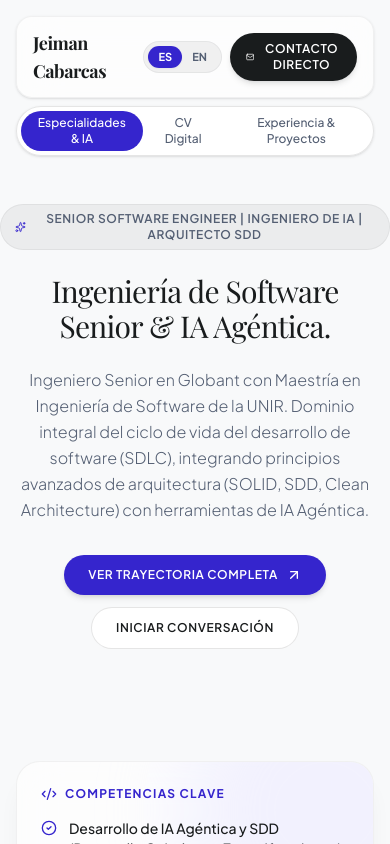
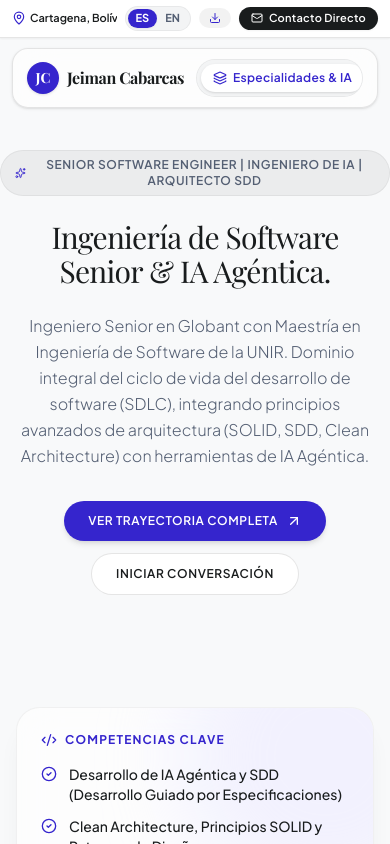
Before and after one commit to jeimancabarcas/jeimancabarcas-cv, a React (Vite) app: page / in a window 390 px wide. Shown: the top 844 px of the page. Built offline with nearby package versions, Linux system fonts and the light colour scheme; a web font is replaced by a local one.

Commit message:
feat(nav): implement sticky utility navigation
Introduce a persistent top utility bar and CSS scrollbar suppression for a cleaner mobile layout.

```diff
--- a/src/components/Navigation.tsx
+++ b/src/components/Navigation.tsx
@@ -2,7 +2,7 @@ import React from 'react';
 import { ActiveTab } from '../types';
 import { BASE_PROFILE } from '../data';
 import { useLanguage } from '../LanguageContext';
-import { Download, Mail, Layers, UserCheck, Briefcase, Globe } from 'lucide-react';
+import { Download, Mail, Layers, UserCheck, Briefcase, MapPin, Sparkles } from 'lucide-react';
 
 interface NavigationProps {
   activeTab: ActiveTab;
@@ -20,69 +20,30 @@ export const Navigation: React.FC<NavigationProps> = ({
   const { lang, setLang, t } = useLanguage();
 
   return (
-    <header className="sticky top-4 z-40 px-4 max-w-7xl mx-auto mb-8 sm:mb-12">
-      <div className="glass-card bg-white/80 backdrop-blur-md rounded-2xl border border-black/5 shadow-sm px-4 sm:px-6 py-3 transition-all duration-300 flex items-center justify-between gap-4">
-        {/* Brand Name */}
-        <button
-          onClick={() => setActiveTab('expertise')}
-          className="group flex items-center gap-2.5 text-left focus:outline-none"
-        >
-          <div>
-            <span className="font-serif text-lg font-bold tracking-tight text-[#191c1d] group-hover:text-[#3525cd] transition-colors">
-              {BASE_PROFILE.brandName}
-            </span>
-            <span className="hidden sm:inline-block text-[10px] uppercase tracking-widest text-[#545f73] ml-2 px-1.5 py-0.5 rounded bg-black/5 font-semibold">
-              {BASE_PROFILE.location}
-            </span>
+    <div className="w-full">
+      {/* 1. TOP STATIC UTILITY BAR (Sticky at absolute top-0) */}
+      <div className="sticky top-0 z-50 w-full bg-white/95 backdrop-blur-md border-b border-black/10 py-1.5 px-3 sm:px-6 text-xs transition-all shadow-xs">
+        <div className="max-w-7xl mx-auto flex items-center justify-between gap-2">
+          {/* Left: Location & Availability */}
+          <div className="flex items-center gap-2 overflow-hidden whitespace-nowrap">
+            <div className="flex items-center gap-1 text-[#191c1d] font-semibold text-[11px]">
+              <MapPin className="w-3.5 h-3.5 text-[#3525cd] shrink-0" />
+              <span>{BASE_PROFILE.location}</span>
             </div>
-        </button>
+            <span className="hidden sm:inline-block text-black/20">•</span>
+            <div className="hidden sm:flex items-center gap-1 px-2 py-0.5 rounded-full bg-emerald-50 text-emerald-800 border border-emerald-200 text-[10px] font-mono font-bold">
+              <span className="w-1.5 h-1.5 rounded-full bg-emerald-500 animate-pulse" />
+              <span>Disponible para Proyectos & Liderazgo IA</span>
+            </div>
+          </div>
 
-        {/* Primary Desktop Navigation Links */}
-        <nav className="hidden md:flex items-center gap-1 bg-[#f3f4f5] p-1.5 rounded-full border border-black/5">
-          <button
-            onClick={() => setActiveTab('expertise')}
-            className={`flex items-center gap-2 px-4 py-1.5 rounded-full text-xs font-semibold tracking-wide transition-all duration-200 ${
-              activeTab === 'expertise'
-                ? 'bg-white text-[#3525cd] shadow-sm'
-                : 'text-[#545f73] hover:text-[#191c1d] hover:bg-white/50'
-            }`}
-          >
-            <Layers className="w-3.5 h-3.5" />
-            <span>{t('navExpertise')}</span>
-          </button>
-
-          <button
-            onClick={() => setActiveTab('cv')}
-            className={`flex items-center gap-2 px-4 py-1.5 rounded-full text-xs font-semibold tracking-wide transition-all duration-200 ${
-              activeTab === 'cv'
-                ? 'bg-white text-[#3525cd] shadow-sm'
-                : 'text-[#545f73] hover:text-[#191c1d] hover:bg-white/50'
-            }`}
-          >
-            <UserCheck className="w-3.5 h-3.5" />
-            <span>{t('navCV')}</span>
-          </button>
-
-          <button
-            onClick={() => setActiveTab('experience')}
-            className={`flex items-center gap-2 px-4 py-1.5 rounded-full text-xs font-semibold tracking-wide transition-all duration-200 ${
-              activeTab === 'experience'
-                ? 'bg-white text-[#3525cd] shadow-sm'
-                : 'text-[#545f73] hover:text-[#191c1d] hover:bg-white/50'
-            }`}
-          >
-            <Briefcase className="w-3.5 h-3.5" />
-            <span>{t('navExperience')}</span>
-          </button>
-        </nav>
-
-        {/* Action Buttons & Language Switcher */}
-        <div className="flex items-center gap-2 sm:gap-3">
+          {/* Right: Actions (Language Toggle, Export CV, Contact) */}
+          <div className="flex items-center gap-2 shrink-0">
             {/* Language Switcher */}
-          <div className="flex items-center bg-black/5 p-1 rounded-full text-xs border border-black/5">
+            <div className="flex items-center bg-[#f3f4f5] p-0.5 rounded-full text-[11px] border border-black/5">
               <button
                 onClick={() => setLang('es')}
-              className={`px-2.5 py-1 rounded-full font-bold text-[11px] transition-all ${
+                className={`px-2 py-0.5 rounded-full font-bold transition-all ${
                   lang === 'es'
                     ? 'bg-[#3525cd] text-white shadow-xs'
                     : 'text-[#545f73] hover:text-[#191c1d]'
@@ -92,7 +53,7 @@ export const Navigation: React.FC<NavigationProps> = ({
               </button>
               <button
                 onClick={() => setLang('en')}
-              className={`px-2.5 py-1 rounded-full font-bold text-[11px] transition-all ${
+                className={`px-2 py-0.5 rounded-full font-bold transition-all ${
                   lang === 'en'
                     ? 'bg-[#3525cd] text-white shadow-xs'
                     : 'text-[#545f73] hover:text-[#191c1d]'
@@ -102,54 +63,89 @@ export const Navigation: React.FC<NavigationProps> = ({
               </button>
             </div>
 
+            {/* Export CV Button */}
             <button
               onClick={onOpenCVExport}
-            title="Export CV PDF / View Print Format"
-            className="hidden sm:flex items-center gap-1.5 px-3 py-1.5 text-xs font-medium text-[#545f73] hover:text-[#191c1d] bg-black/5 hover:bg-black/10 rounded-full transition-colors"
+              title="Exportar CV PDF"
+              className="flex items-center gap-1.5 px-2.5 py-1 rounded-full bg-black/5 hover:bg-black/10 text-[11px] font-medium text-[#191c1d] transition-colors"
             >
-            <Download className="w-3.5 h-3.5" />
-            <span>{t('exportCVBtn')}</span>
+              <Download className="w-3 h-3 text-[#3525cd]" />
+              <span className="hidden xs:inline">{t('exportCVBtn')}</span>
             </button>
 
+            {/* Direct Contact Button */}
             <button
               onClick={onOpenConnect}
-            className="flex items-center gap-2 px-4 py-2 rounded-full bg-[#191c1d] hover:bg-[#3525cd] text-white text-xs font-semibold tracking-wider uppercase transition-all duration-300 shadow-md hover:shadow-lg hover:shadow-[#3525cd]/20 active:scale-95"
+              className="flex items-center gap-1.5 px-3 py-1 rounded-full bg-[#191c1d] hover:bg-[#3525cd] text-white text-[11px] font-semibold tracking-wide transition-all shadow-xs active:scale-95"
             >
-            <Mail className="w-3.5 h-3.5" />
+              <Mail className="w-3 h-3" />
               <span>{t('connectBtn')}</span>
             </button>
           </div>
         </div>
+      </div>
 
-      {/* Mobile Tab Navigation Sub-bar */}
-      <div className="flex md:hidden justify-center mt-2">
-        <div className="flex items-center gap-1 bg-white/90 backdrop-blur-md p-1 rounded-full border border-black/10 shadow-sm text-xs">
+      {/* 2. MAIN FLOATING NAVIGATION HEADER */}
+      <header className="sticky top-[34px] sm:top-[37px] z-40 px-3 sm:px-6 max-w-7xl mx-auto my-2.5 sm:my-4">
+        <div className="glass-card bg-white/90 backdrop-blur-xl rounded-2xl border border-black/10 shadow-sm px-3.5 sm:px-6 py-2.5 sm:py-3 transition-all duration-300 flex items-center justify-between gap-3 overflow-hidden">
+          {/* Brand Logo / Name */}
           <button
             onClick={() => setActiveTab('expertise')}
-            className={`px-3 py-1 rounded-full font-medium transition-colors ${
-              activeTab === 'expertise' ? 'bg-[#3525cd] text-white' : 'text-[#545f73]'
+            className="group flex items-center gap-2 text-left focus:outline-none shrink-0"
+          >
+            <div className="w-8 h-8 rounded-full bg-[#3525cd] text-white flex items-center justify-center font-serif font-bold text-sm shadow-sm group-hover:scale-105 transition-transform">
+              JC
+            </div>
+            <div>
+              <span className="font-serif text-base sm:text-lg font-bold tracking-tight text-[#191c1d] group-hover:text-[#3525cd] transition-colors leading-none block">
+                {BASE_PROFILE.brandName}
+              </span>
+              <span className="hidden lg:inline-block text-[10px] uppercase font-semibold text-[#545f73] tracking-wider mt-0.5">
+                MSc Software Architect
+              </span>
+            </div>
+          </button>
+
+          {/* Segmented Navigation Tabs */}
+          <nav className="flex items-center gap-1 bg-[#f3f4f5] p-1 rounded-full border border-black/5 overflow-x-auto no-scrollbar max-w-full">
+            <button
+              onClick={() => setActiveTab('expertise')}
+              className={`flex items-center gap-1.5 px-3 sm:px-4 py-1.5 rounded-full text-xs font-semibold tracking-wide whitespace-nowrap transition-all duration-200 ${
+                activeTab === 'expertise'
+                  ? 'bg-white text-[#3525cd] shadow-sm'
+                  : 'text-[#545f73] hover:text-[#191c1d] hover:bg-white/50'
               }`}
             >
-            {t('navExpertise')}
+              <Layers className="w-3.5 h-3.5 shrink-0" />
+              <span>{t('navExpertise')}</span>
             </button>
+
             <button
               onClick={() => setActiveTab('cv')}
-            className={`px-3 py-1 rounded-full font-medium transition-colors ${
-              activeTab === 'cv' ? 'bg-[#3525cd] text-white' : 'text-[#545f73]'
+              className={`flex items-center gap-1.5 px-3 sm:px-4 py-1.5 rounded-full text-xs font-semibold tracking-wide whitespace-nowrap transition-all duration-200 ${
+                activeTab === 'cv'
+                  ? 'bg-white text-[#3525cd] shadow-sm'
+                  : 'text-[#545f73] hover:text-[#191c1d] hover:bg-white/50'
               }`}
             >
-            {t('navCV')}
+              <UserCheck className="w-3.5 h-3.5 shrink-0" />
+              <span>{t('navCV')}</span>
             </button>
+
             <button
               onClick={() => setActiveTab('experience')}
-            className={`px-3 py-1 rounded-full font-medium transition-colors ${
-              activeTab === 'experience' ? 'bg-[#3525cd] text-white' : 'text-[#545f73]'
+              className={`flex items-center gap-1.5 px-3 sm:px-4 py-1.5 rounded-full text-xs font-semibold tracking-wide whitespace-nowrap transition-all duration-200 ${
+                activeTab === 'experience'
+                  ? 'bg-white text-[#3525cd] shadow-sm'
+                  : 'text-[#545f73] hover:text-[#191c1d] hover:bg-white/50'
               }`}
             >
-            {t('navExperience')}
+              <Briefcase className="w-3.5 h-3.5 shrink-0" />
+              <span>{t('navExperience')}</span>
             </button>
-        </div>
+          </nav>
         </div>
       </header>
+    </div>
   );
 };
--- a/src/index.css
+++ b/src/index.css
@@ -87,6 +87,14 @@
               radial-gradient(circle at 80% 70%, rgba(213, 224, 248, 0.45) 0%, transparent 50%);
 }
 
+.no-scrollbar::-webkit-scrollbar {
+  display: none;
+}
+.no-scrollbar {
+  -ms-overflow-style: none;
+  scrollbar-width: none;
+}
+
 .blob-bg {
   position: absolute;
   width: 600px;
```
Also changed, not shown: 1 other file (tests, documents, lock files or other folders). Lines whose indentation alone changed are shown as unchanged.
